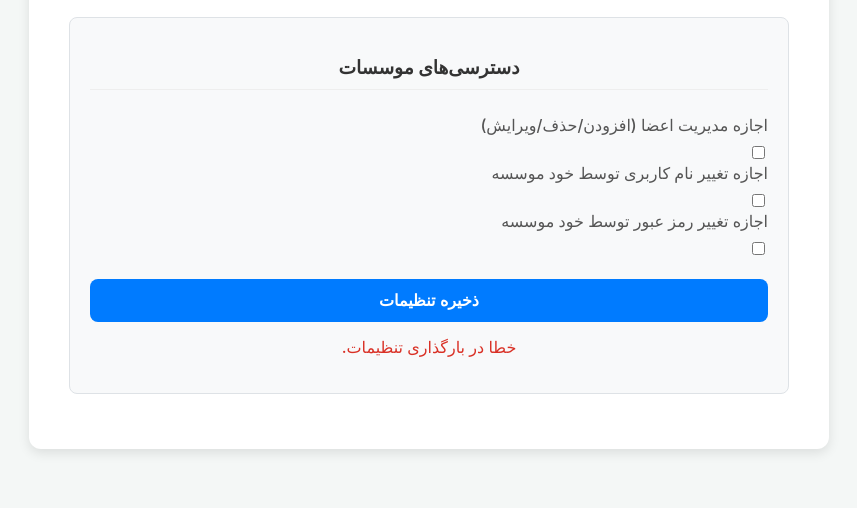
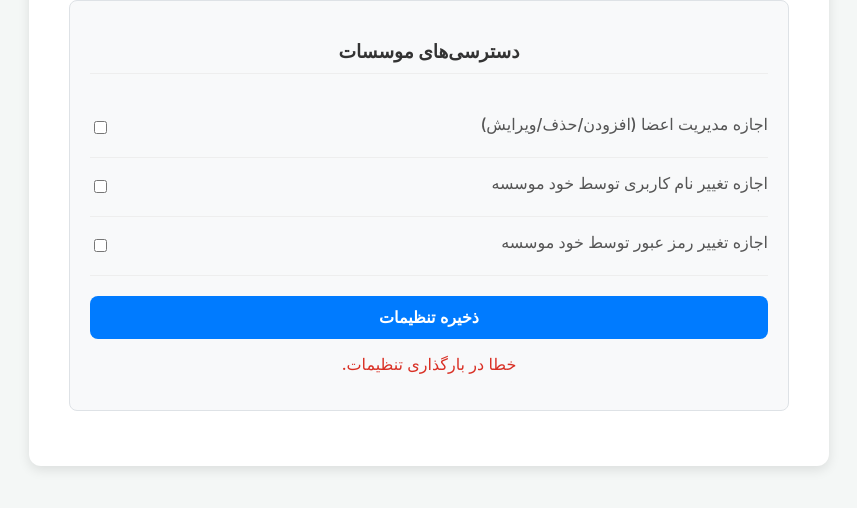
Before and after one commit to AAA-5556/AGMOSS, a plain HTML site: page settings.html in a window 1280 px wide. Shown: the part 232-740 px from the top of the page, without its empty margins (211-1068 px from the left). Drawn offline with Linux system fonts and the light colour scheme; no server answers.

Commit message:
Update style.css

```diff
--- a/style.css
+++ b/style.css
@@ -557,3 +557,11 @@ th {
         align-items: stretch;
     }
 }
+/* استایل برای صفحه تنظیمات */
+.setting-item {
+    display: flex;
+    justify-content: space-between;
+    align-items: center;
+    padding: 15px 0;
+    border-bottom: 1px solid #eee;
+}
```
